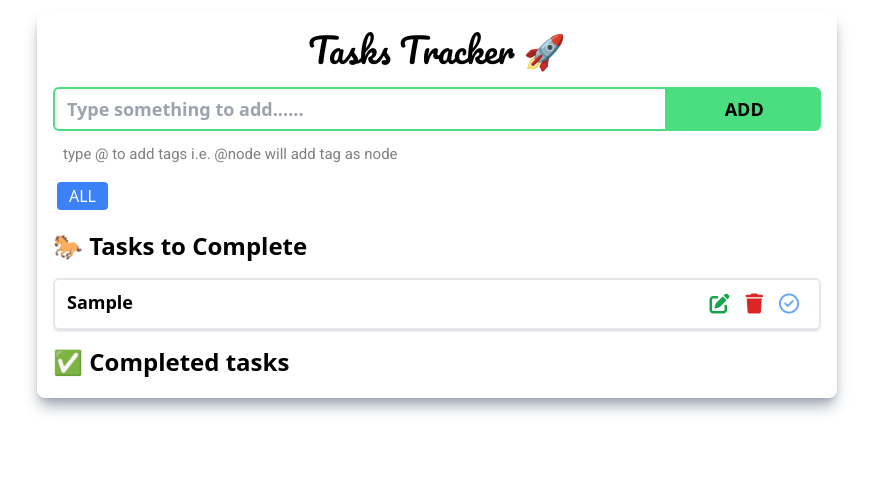
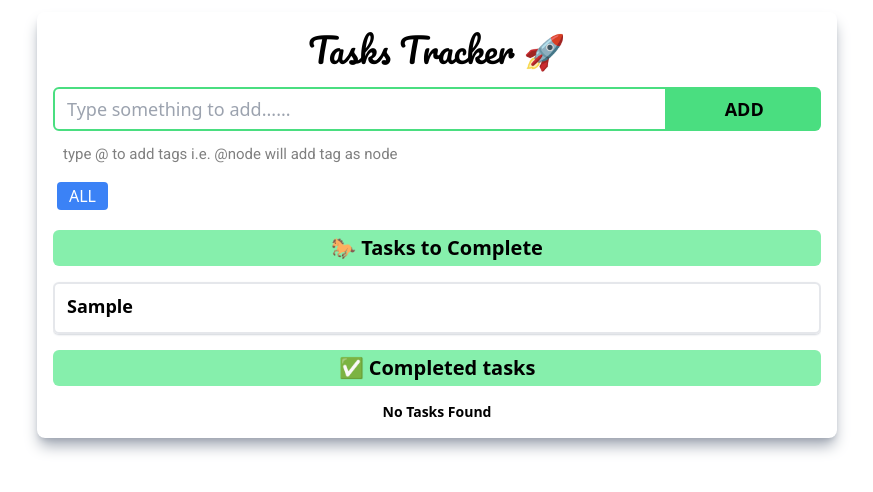
Before and after one commit to vamsi-tupakula/TasksTracker, a React (Create React App) app: page / in a window 1280 px wide. Both pictures are taken after typing "Sample" into the empty fields and a click on the button "ADD". Shown: the top 492 px of the page, without its empty margins (203-1076 px from the left). Built offline with nearby package versions, Linux system fonts and the light colour scheme.

Commit message:
UI changed...

```diff
--- a/src/App.js
+++ b/src/App.js
@@ -1,4 +1,4 @@
-import { useEffect, useState } from "react";
+import React, { useEffect, useState } from "react";
 import "./App.css";
 import Header from "./components/Header";
 import InputForm from "./components/InputForm";
@@ -42,13 +42,14 @@ function App() {
         selectedTag={selectedTag}
         setSelectedTag={setSelectedTag}
       />
-      {tasks.length === 0 ? (
-        ""
-      ) : (
-        <h5 className="my-3 text-xl sm:text-2xl font-bold">
+      <React.Fragment>
+        <h5 className="my-3 text-lg sm:text-xl font-bold text-center bg-green-300 py-1 rounded-md">
           🐎 Tasks to Complete
         </h5>
-      )}
+        {
+          (tasks.filter(item => item.status === "todo").length === 0)
+            ? <h2 className="text-sm my-1 py-1 px-2 font-semibold select-none" align="center">No Tasks Found</h2>
+            : (
               <ul className="list-none max-h-96 overflow-auto scrollbar-hide">
                 {tasks.map((item, index) => {
                   if (
@@ -70,13 +71,16 @@ function App() {
                   return null;
                 })}
               </ul>
-      {tasks.length === 0 ? (
-        ""
-      ) : (
-        <h5 className="my-3 text-xl sm:text-2xl font-bold">
+            )
+        }
+
+        <h5 className="my-3 text-lg sm:text-xl font-bold text-center bg-green-300 py-1 rounded-md">
           ✅ Completed tasks
         </h5>
-      )}
+        {
+          (tasks.filter(item => item.status !== "todo").length === 0)
+            ? <h2 className="text-sm my-1 py-1 px-2 font-semibold select-none" align="center">No Tasks Found</h2>
+            : (
               <ul className="list-none max-h-96 overflow-auto scrollbar-hide">
                 {tasks.map((item, index) => {
                   if (
@@ -98,6 +102,9 @@ function App() {
                   return null;
                 })}
               </ul>
+            )
+        }
+      </React.Fragment>
     </div>
   );
 }
--- a/src/components/InputForm.jsx
+++ b/src/components/InputForm.jsx
@@ -36,7 +36,7 @@ export default function InputForm(props) {
       <div className="flex justify-between">
         <input
           type="text"
-          className={`outline-none border-2 border-green-400 text-lg font-semibold pl-3 rounded-tl-md rounded-bl-md w-4/5 sm:w-4/5`}
+          className={`outline-none border-2 border-green-400 text-lg pl-3 rounded-tl-md rounded-bl-md w-4/5 sm:w-4/5`}
           placeholder="Type something to add......"
           aria-label="todo"
           aria-describedby="button-addon2"
--- a/src/components/Todo.jsx
+++ b/src/components/Todo.jsx
@@ -31,7 +31,7 @@ export default function Todo(props) {
 
   return (
     <li
-      className={`flex justify-between align-middle my-1 py-2 px-3 border-2 rounded-md shadow-sm shadow-gray-300 hover:shadow-gray-400`}
+      className={`flex justify-between align-middle my-1 py-2 px-3 border-2 rounded-md shadow-sm shadow-gray-300 hover:shadow-gray-400 group`}
     >
       <div className="flex flex-col gap-y-1">
         {editing ? (
@@ -62,7 +62,7 @@ export default function Todo(props) {
             })}
         </div>
       </div>
-      <div className="btn-group flex gap-x-4 text-xl pr-2">
+      <div className="btn-group flex gap-x-4 text-xl pr-2 opacity-0 group-hover:opacity-100">
         <button type="button" className={`btn`} onClick={handleEdit}>
           {editing ? (
             <i class="fa-solid fa-floppy-disk text-green-600 hover:text-green-700"></i>
```
Lines whose indentation alone changed are shown as unchanged.
